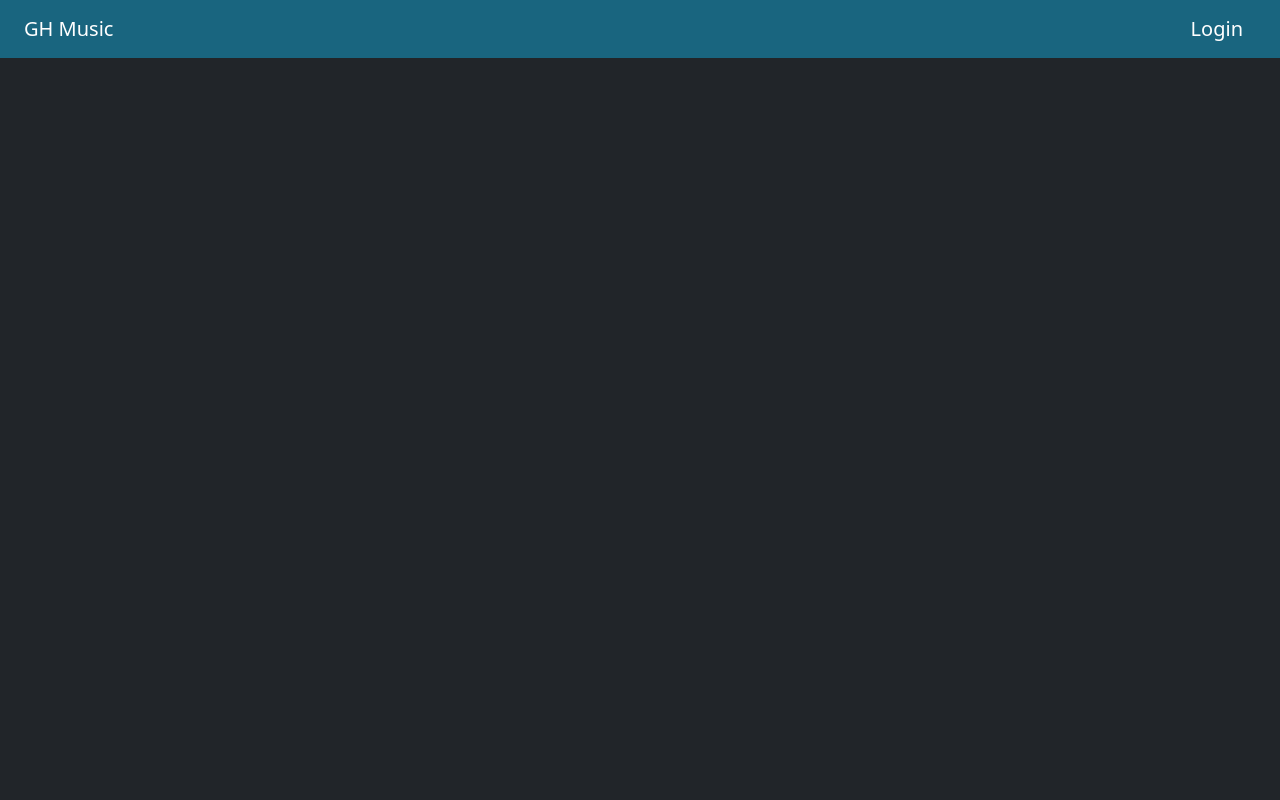
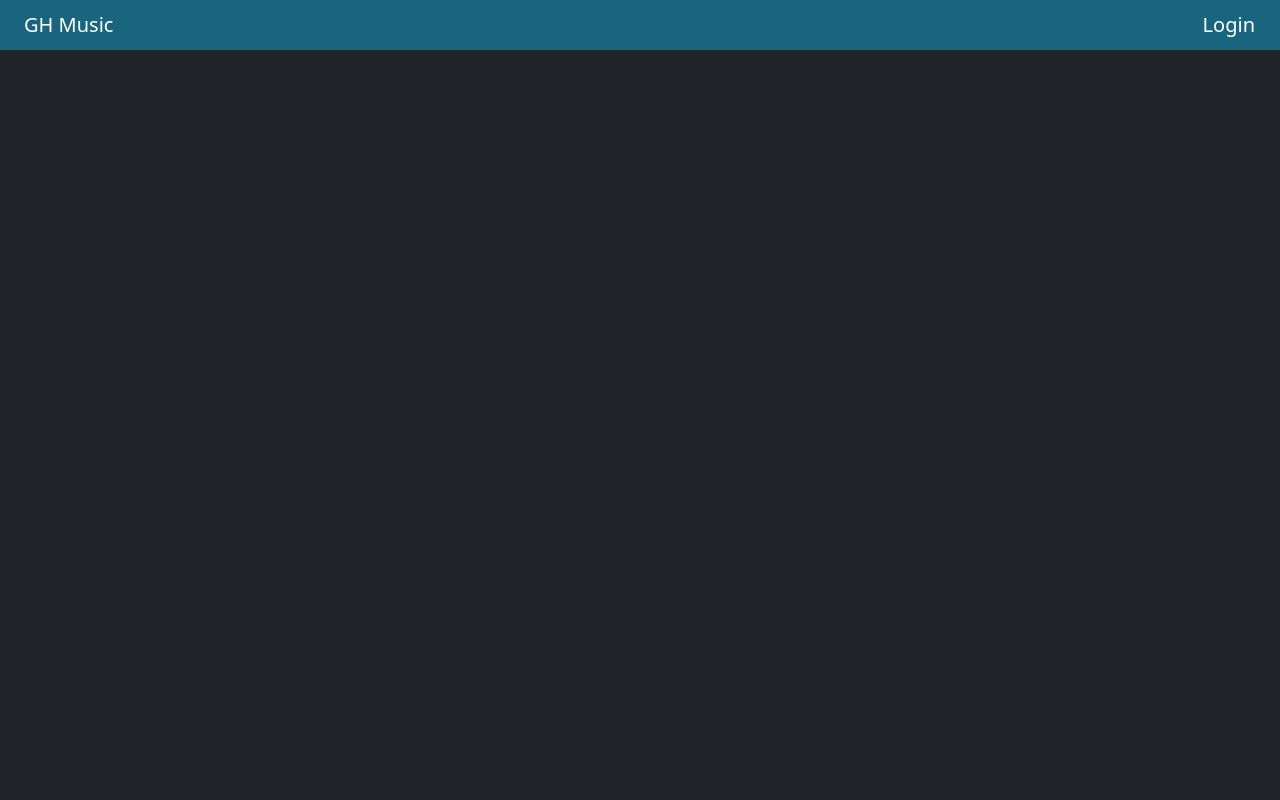
Before and after one commit to laddge/gh-music, a FastAPI app: page / in a window 1280 px wide. Run offline with FastAPI, Linux system fonts and the light colour scheme.

Commit message:
[fix] fix login btn style

```diff
--- a/templates/page.html
+++ b/templates/page.html
@@ -25,7 +25,7 @@
                             <li><a class="dropdown-item" href="/logout">Logout</a></li>
                         </ul>
                         {% else %}
-                        <button class="navbar-brand mb-0 mx-0 btn btn-link shadow-none" data-bs-toggle="modal" data-bs-target="#loginModal">Login</button>
+                        <button class="navbar-brand m-0 p-0 btn btn-link shadow-none" data-bs-toggle="modal" data-bs-target="#loginModal">Login</button>
                         <div class="modal fade" id="loginModal" tabindex="-1" aria-labelledby="loginModalLabel" aria-hidden="true">
                             <div class="modal-dialog modal-dialog-centered">
                                 <div class="modal-content">
```
